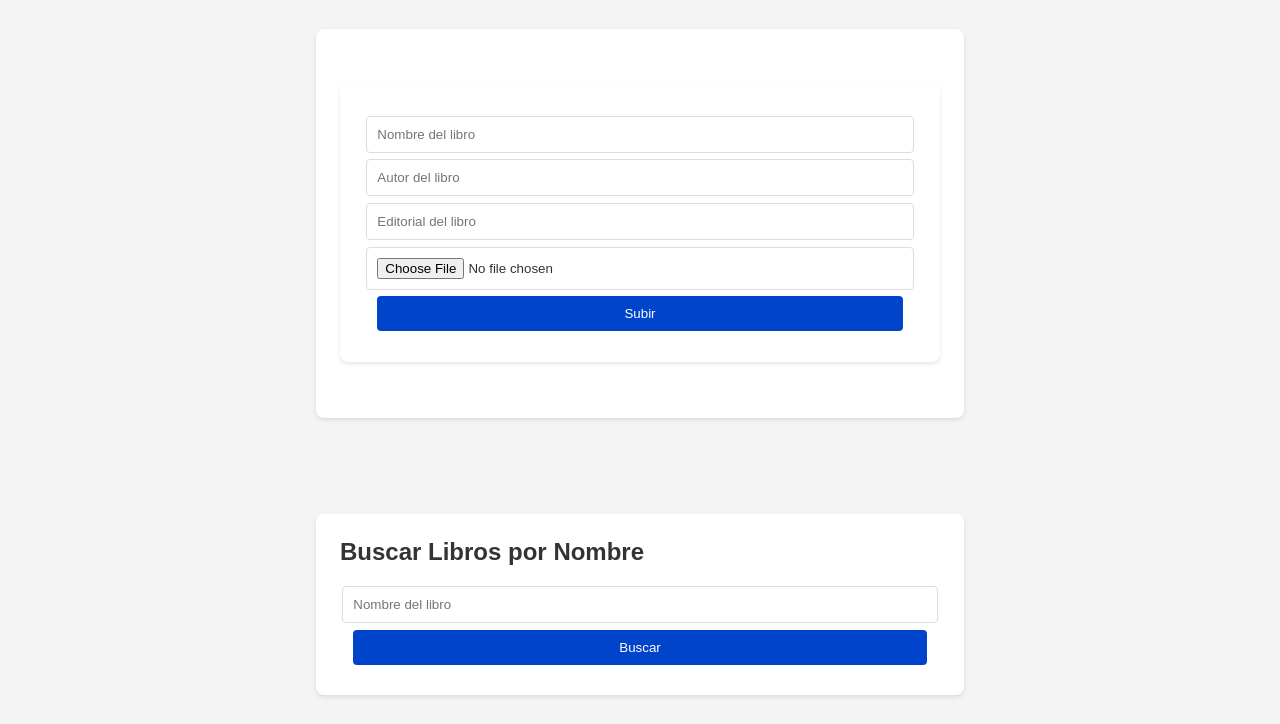
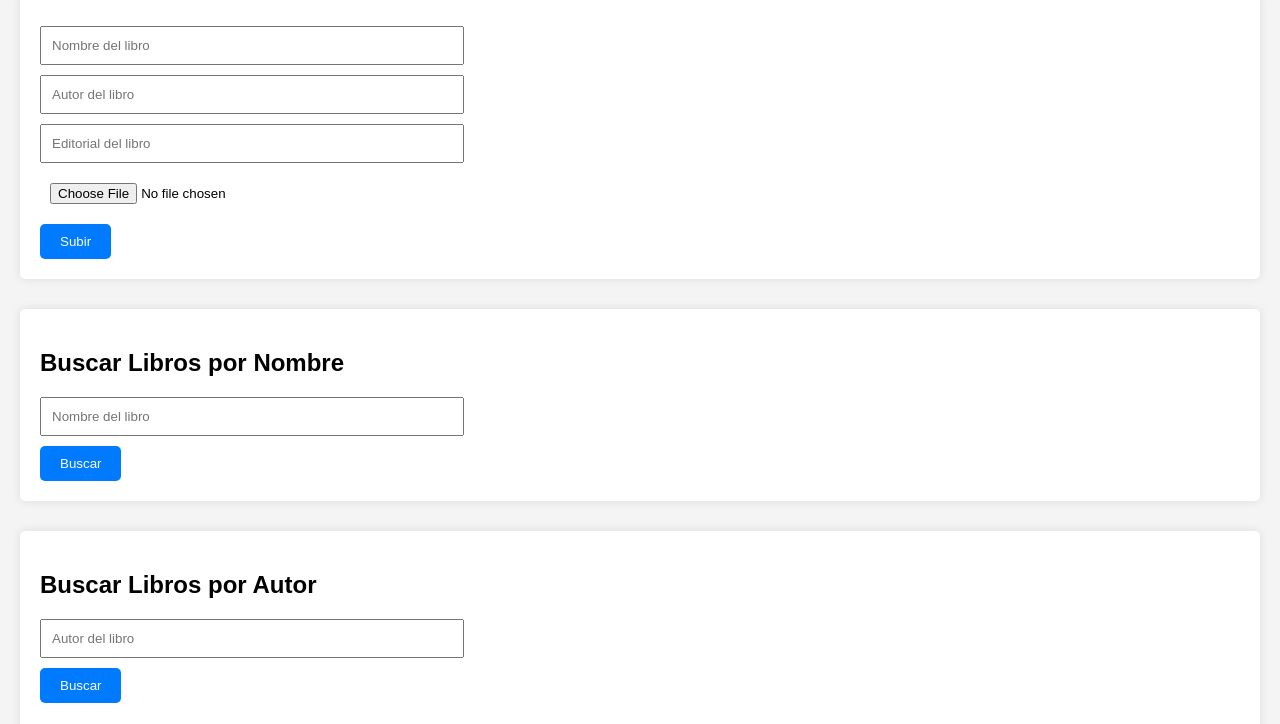
Before and after one commit to AzlanW/Archivo.., a website with bundled scripts: page docs/index.html in a window 1280 px wide. Shown: the part 104-828 px from the top of the page. Built offline with nearby package versions, Linux system fonts and the light colour scheme.

Commit message:
Update styles.css

```diff
--- a/docs/styles.css
+++ b/docs/styles.css
@@ -1,103 +1,48 @@
-/* styles.css */
-
-/* Estilos generales del cuerpo */
 body {
     font-family: Arial, sans-serif;
     margin: 0;
-    padding: 0;
+    padding: 20px;
     background-color: #f4f4f4;
-    color: #333;
 }
 
-/* Estilo para el encabezado principal */
 h1 {
-    background-color: #0044cc;
-    color: #fff;
     text-align: center;
-    padding: 1em;
-    margin: 0;
 }
 
-/* Estilo para los formularios */
-form {
+section {
+    margin-bottom: 30px;
     background-color: #fff;
-    border-radius: 8px;
-    box-shadow: 0 2px 4px rgba(0,0,0,0.1);
-    max-width: 600px;
-    margin: 2em auto;
-    padding: 1.5em;
+    padding: 20px;
+    border-radius: 5px;
+    box-shadow: 0 0 10px rgba(0, 0, 0, 0.1);
 }
 
-form input[type="text"],
-form input[type="file"],
-form button {
+input[type="text"], input[type="file"] {
     display: block;
-    width: calc(100% - 2em);
-    margin: 0.5em auto;
-    padding: 0.75em;
-    border: 1px solid #ddd;
-    border-radius: 4px;
+    margin: 10px 0;
+    padding: 10px;
+    width: 100%;
+    max-width: 400px;
 }
 
-form button {
-    background-color: #0044cc;
-    color: #fff;
+button {
+    padding: 10px 20px;
+    background-color: #007BFF;
+    color: white;
     border: none;
+    border-radius: 5px;
     cursor: pointer;
 }
 
-form button:hover {
-    background-color: #0033aa;
+button:hover {
+    background-color: #0056b3;
 }
 
-/* Estilo para las secciones de búsqueda */
-section {
-    background-color: #fff;
-    border-radius: 8px;
-    box-shadow: 0 2px 4px rgba(0,0,0,0.1);
-    margin: 2em auto;
-    padding: 1.5em;
-    max-width: 600px;
+#resultadoLibro, #resultadoAutor, #resultadoEditorial {
+    margin-top: 20px;
 }
 
-section h2 {
-    margin-top: 0;
+img {
+    max-width: 100px;
+    margin-top: 10px;
 }
-
-section input[type="text"],
-section button {
-    display: block;
-    width: calc(100% - 2em);
-    margin: 0.5em auto;
-    padding: 0.75em;
-    border: 1px solid #ddd;
-    border-radius: 4px;
-}
-
-section button {
-    background-color: #0044cc;
-    color: #fff;
-    border: none;
-    cursor: pointer;
-}
-
-section button:hover {
-    background-color: #0033aa;
-}
-
-/* Estilo para los mensajes de éxito o error */
-#mensajeAgregar {
-    text-align: center;
-    font-weight: bold;
-    margin: 1em auto;
-    max-width: 600px;
-    padding: 1em;
-}
-
-#mensajeAgregar.success {
-    color: #28a745;
-}
-
-#mensajeAgregar.error {
-    color: #dc3545;
-}
```
